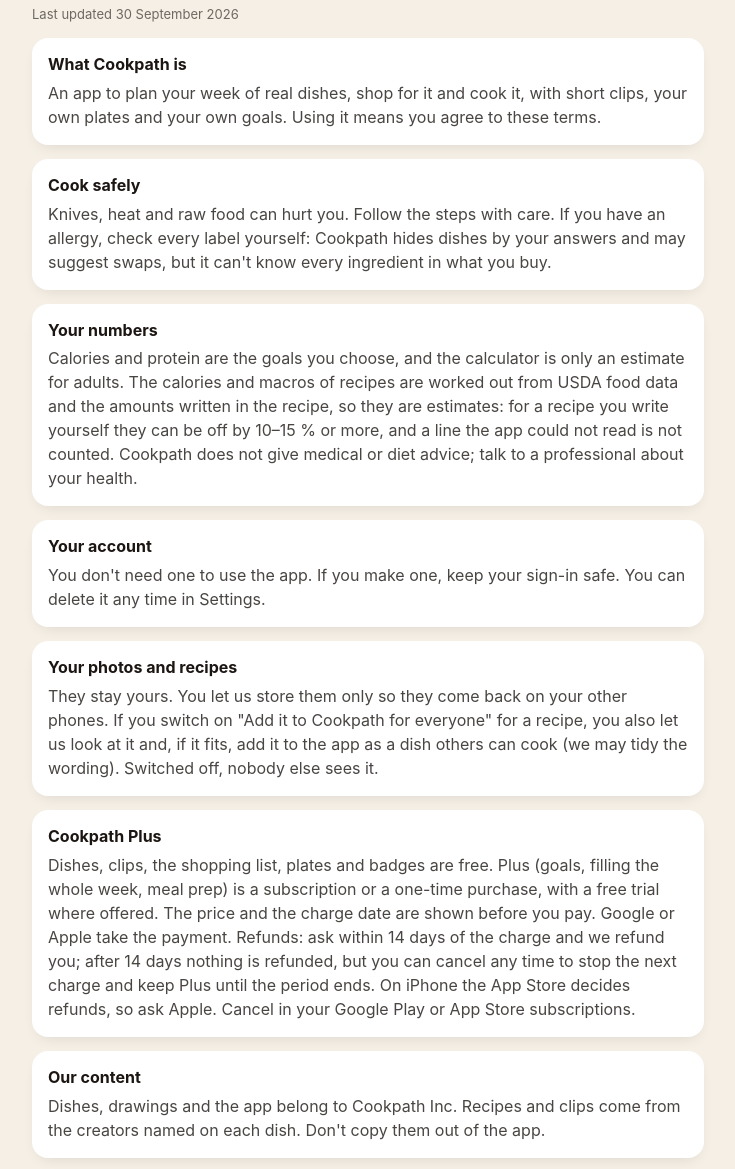
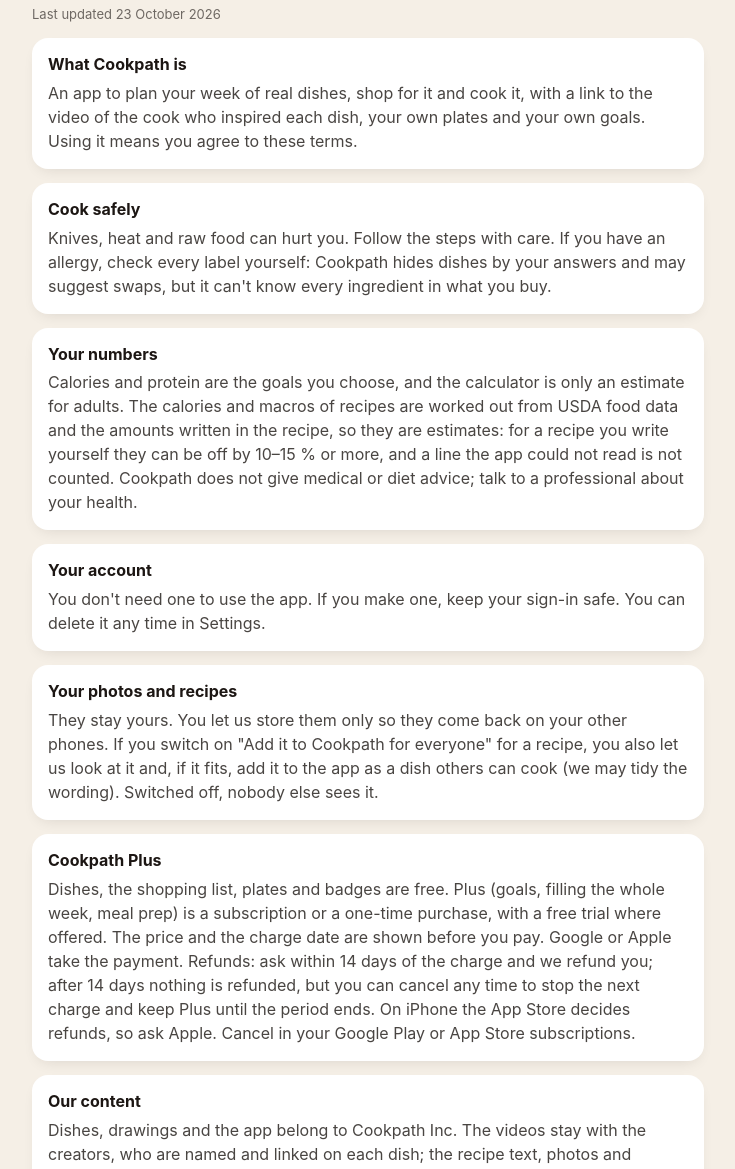
Before and after one commit to karicdjupaklena7ica/cookpath-legal, a plain HTML site: page terms.html in a window 1280 px wide. Shown: the part 100-1269 px from the top of the page, without its empty margins (272-1007 px from the left). Drawn offline with Linux system fonts and the light colour scheme.

Commit message:
Privacy: usage statistics only with consent; Terms: creator links instead of clips

```diff
--- a/terms.html
+++ b/terms.html
@@ -13,11 +13,11 @@
 
   <h1>Terms of use</h1>
 
-  <p class="updated">Last updated 30 September 2026</p>
+  <p class="updated">Last updated 23 October 2026</p>
 
   <section>
     <h2>What Cookpath is</h2>
-    <p>An app to plan your week of real dishes, shop for it and cook it, with short clips, your own plates and your own goals. Using it means you agree to these terms.</p>
+    <p>An app to plan your week of real dishes, shop for it and cook it, with a link to the video of the cook who inspired each dish, your own plates and your own goals. Using it means you agree to these terms.</p>
   </section>
 
   <section>
@@ -42,12 +42,12 @@
 
   <section>
     <h2>Cookpath Plus</h2>
-    <p>Dishes, clips, the shopping list, plates and badges are free. Plus (goals, filling the whole week, meal prep) is a subscription or a one-time purchase, with a free trial where offered. The price and the charge date are shown before you pay. Google or Apple take the payment. Refunds: ask within 14 days of the charge and we refund you; after 14 days nothing is refunded, but you can cancel any time to stop the next charge and keep Plus until the period ends. On iPhone the App Store decides refunds, so ask Apple. Cancel in your Google Play or App Store subscriptions.</p>
+    <p>Dishes, the shopping list, plates and badges are free. Plus (goals, filling the whole week, meal prep) is a subscription or a one-time purchase, with a free trial where offered. The price and the charge date are shown before you pay. Google or Apple take the payment. Refunds: ask within 14 days of the charge and we refund you; after 14 days nothing is refunded, but you can cancel any time to stop the next charge and keep Plus until the period ends. On iPhone the App Store decides refunds, so ask Apple. Cancel in your Google Play or App Store subscriptions.</p>
   </section>
 
   <section>
     <h2>Our content</h2>
-    <p>Dishes, drawings and the app belong to Cookpath Inc. Recipes and clips come from the creators named on each dish. Don't copy them out of the app.</p>
+    <p>Dishes, drawings and the app belong to Cookpath Inc. The videos stay with the creators, who are named and linked on each dish; the recipe text, photos and drawings in the app are ours. Don't copy them out of the app. Creators: if you want a link or credit taken down, email Cookpath Inc, cookpathapp@gmail.com and we remove it within 7 days.</p>
   </section>
 
   <section>
```
Also changed, not shown: privacy.html (+9 -4 lines).
